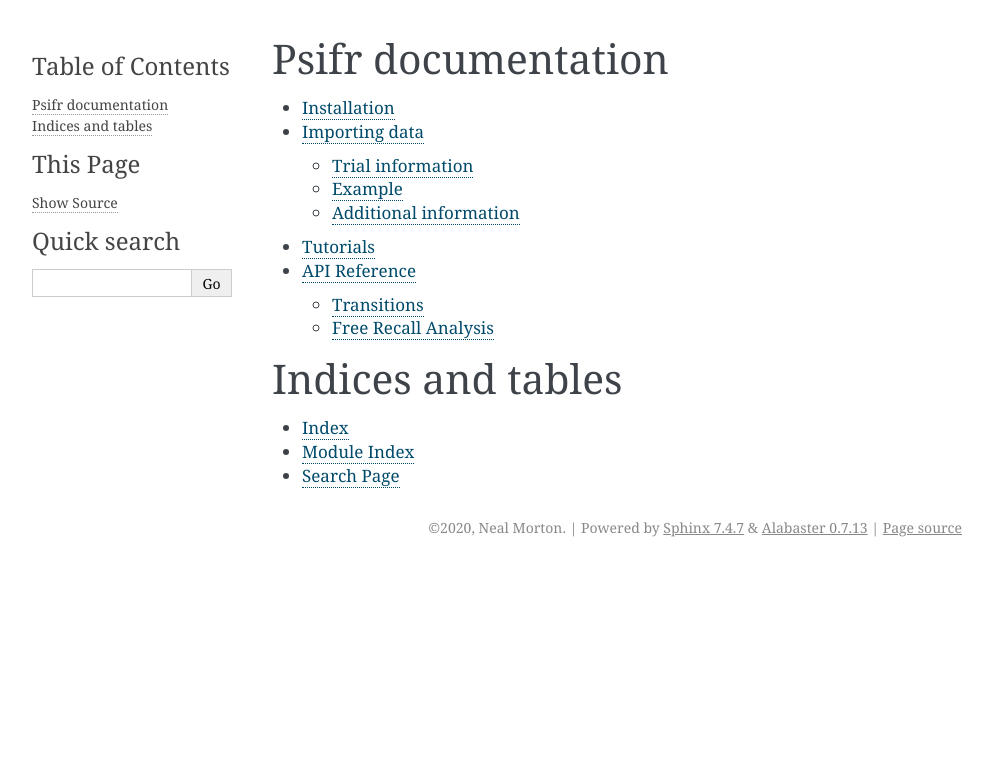
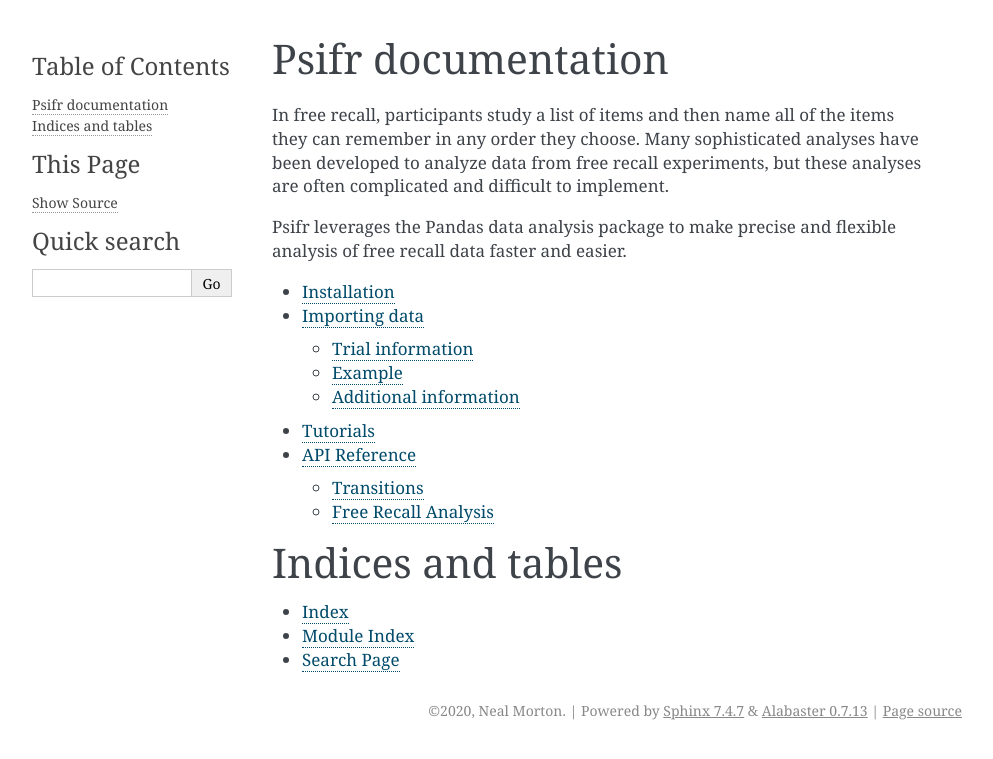
Before and after one commit to mortonne/psifr, a Sphinx documentation site: the page built from source/index.rst, in a window 1280 px wide. Shown: the top 759 px of the page, without its empty margins (148-1141 px from the left). Built offline with Sphinx 7.4.7, drawn with Linux system fonts in a browser that asks for light colours.

Commit message:
add package description to main documentation page

```diff
--- a/source/index.rst
+++ b/source/index.rst
@@ -5,6 +5,14 @@
 
 Psifr documentation
 ===================
+
+In free recall, participants study a list of items and then name all of the
+items they can remember in any order they choose. Many sophisticated analyses
+have been developed to analyze data from free recall experiments, but these
+analyses are often complicated and difficult to implement.
+
+Psifr leverages the Pandas data analysis package to make precise and flexible
+analysis of free recall data faster and easier.
 
 .. toctree::
    :maxdepth: 2
```
